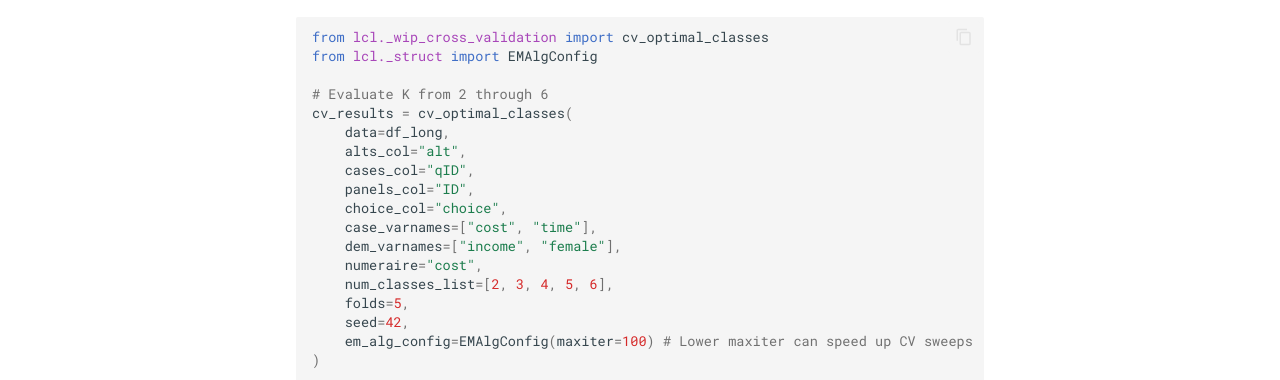
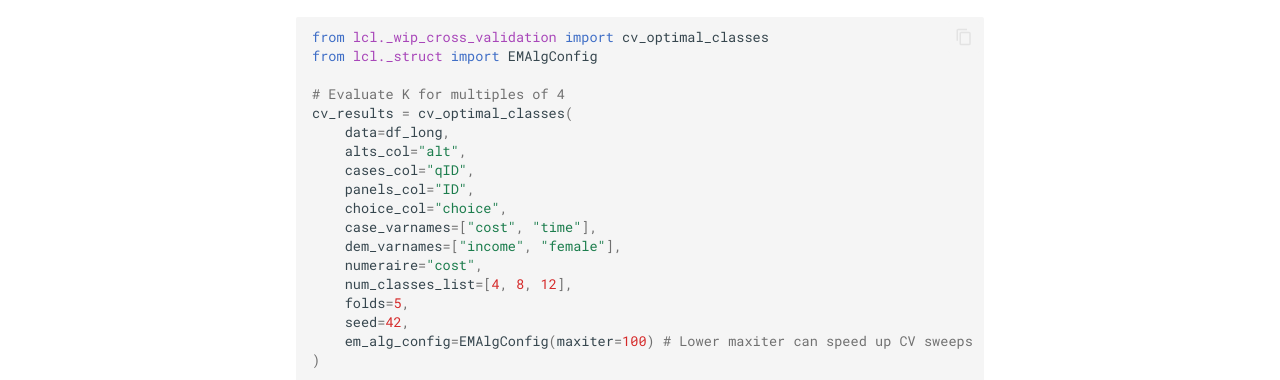
Before and after one commit to zeyveld/latent-class-conditional-logit, an MkDocs documentation site: the page built from docs/tutorials/cross_validation.md, in a window 1280 px wide and 900 px high, scrolled down 482 px. Shown: the part 175-555 px from the top of the window. Built offline with MkDocs 1.6.1 and Material for MkDocs 9.7.7, drawn with Linux system fonts in a browser that asks for light colours; comment, search, counter and statistics services are not loaded.

Commit message:
Use classes that are multiples of 4

```diff
--- a/docs/tutorials/cross_validation.md
+++ b/docs/tutorials/cross_validation.md
@@ -15,7 +15,7 @@ Using the formatted long dataset from the [Estimation Tutorial](estimation.md),
 from lcl._wip_cross_validation import cv_optimal_classes
 from lcl._struct import EMAlgConfig
 
-# Evaluate K from 2 through 6
+# Evaluate K for multiples of 4
 cv_results = cv_optimal_classes(
     data=df_long,
     alts_col="alt",
@@ -25,7 +25,7 @@ cv_results = cv_optimal_classes(
     case_varnames=["cost", "time"],
     dem_varnames=["income", "female"],
     numeraire="cost",
-    num_classes_list=[2, 3, 4, 5, 6],
+    num_classes_list=[4, 8, 12],
     folds=5,
     seed=42,
     em_alg_config=EMAlgConfig(maxiter=100) # Lower maxiter can speed up CV sweeps
```
Also changed, not shown: docs/tutorials/estimation.md (+1 -1 lines).
